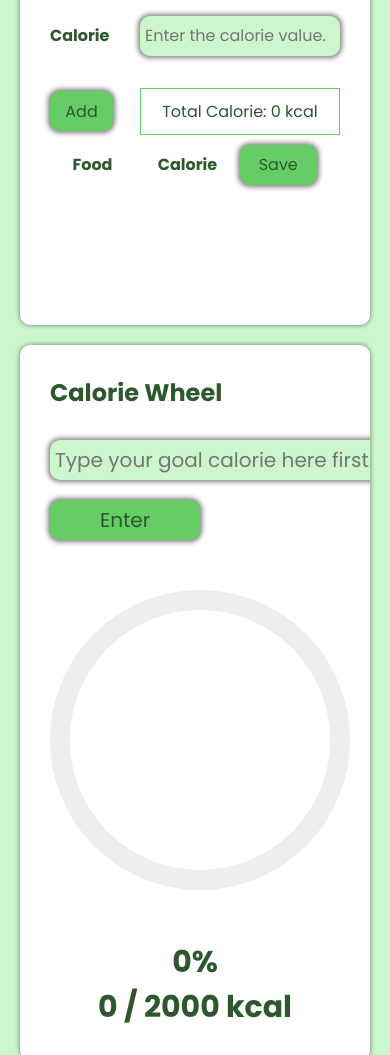
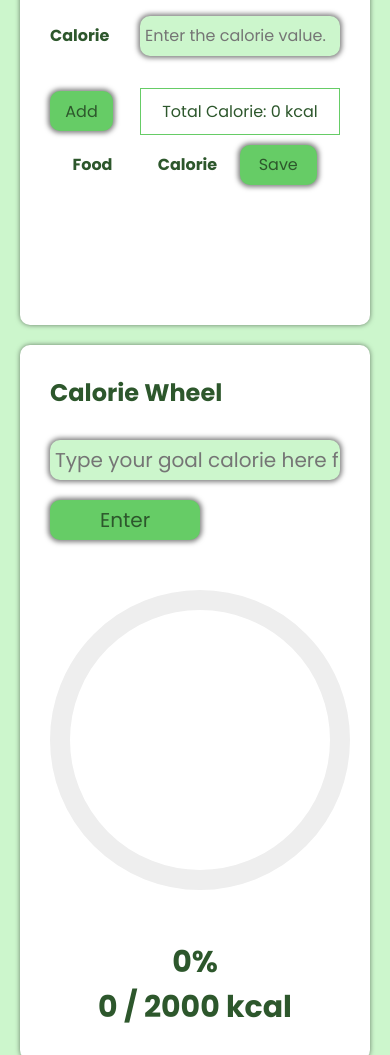
Before and after one commit to arifNaufal15/calorieTracker, a plain HTML site: page home-page.html in a window 390 px wide. Shown: the part 1386-2441 px from the top of the page. Drawn offline with Linux system fonts and the light colour scheme.

Commit message:
mobile compatible

```diff
--- a/css-files/donut.calorie.css
+++ b/css-files/donut.calorie.css
@@ -56,6 +56,10 @@ circle {
 }
 
 @media(max-width: 550px){
+  .goal-calorie{
+    width: 100%;
+  }
+
   .goal-calorie-info{
     grid-template-columns: 1fr;
     row-gap: 20px;
```
